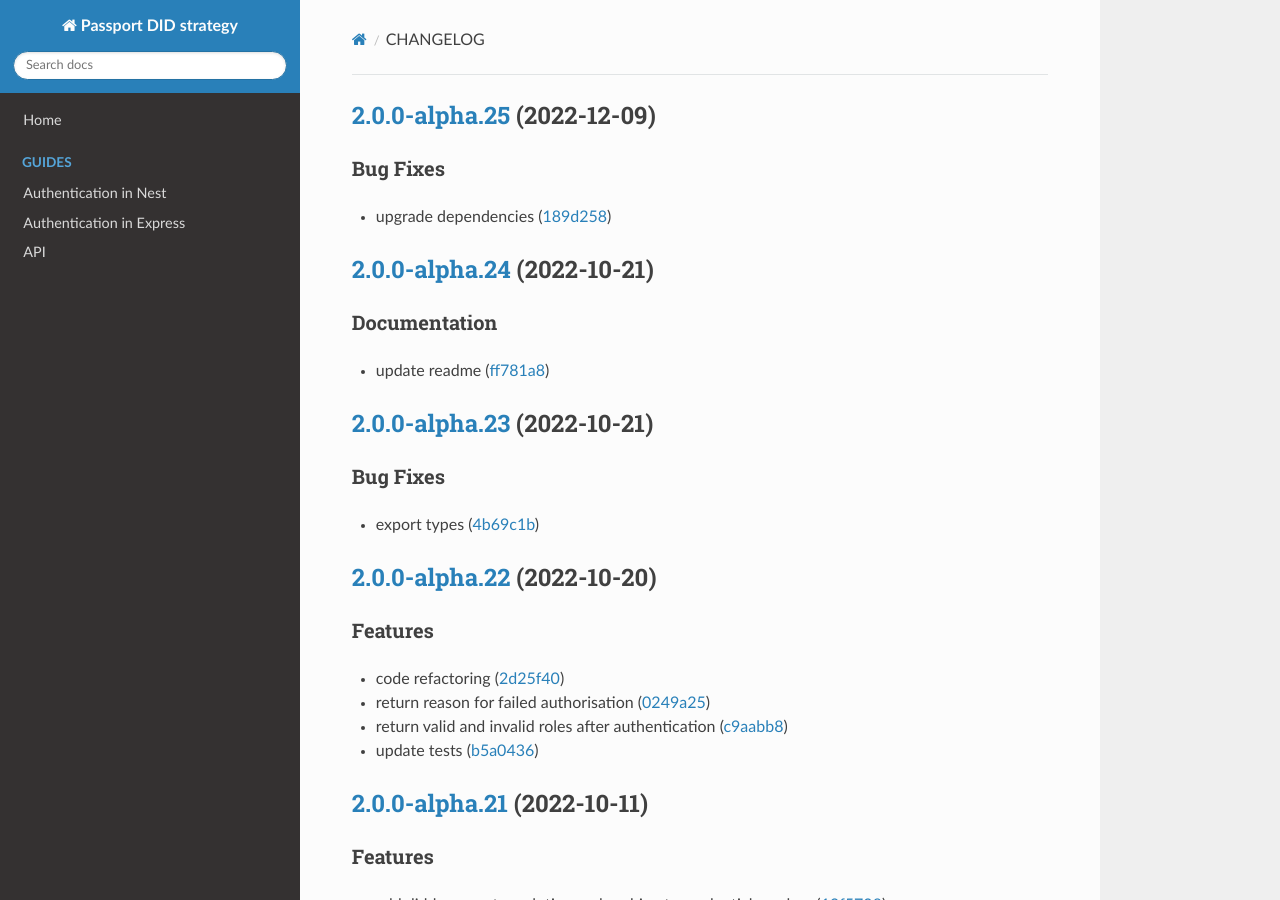
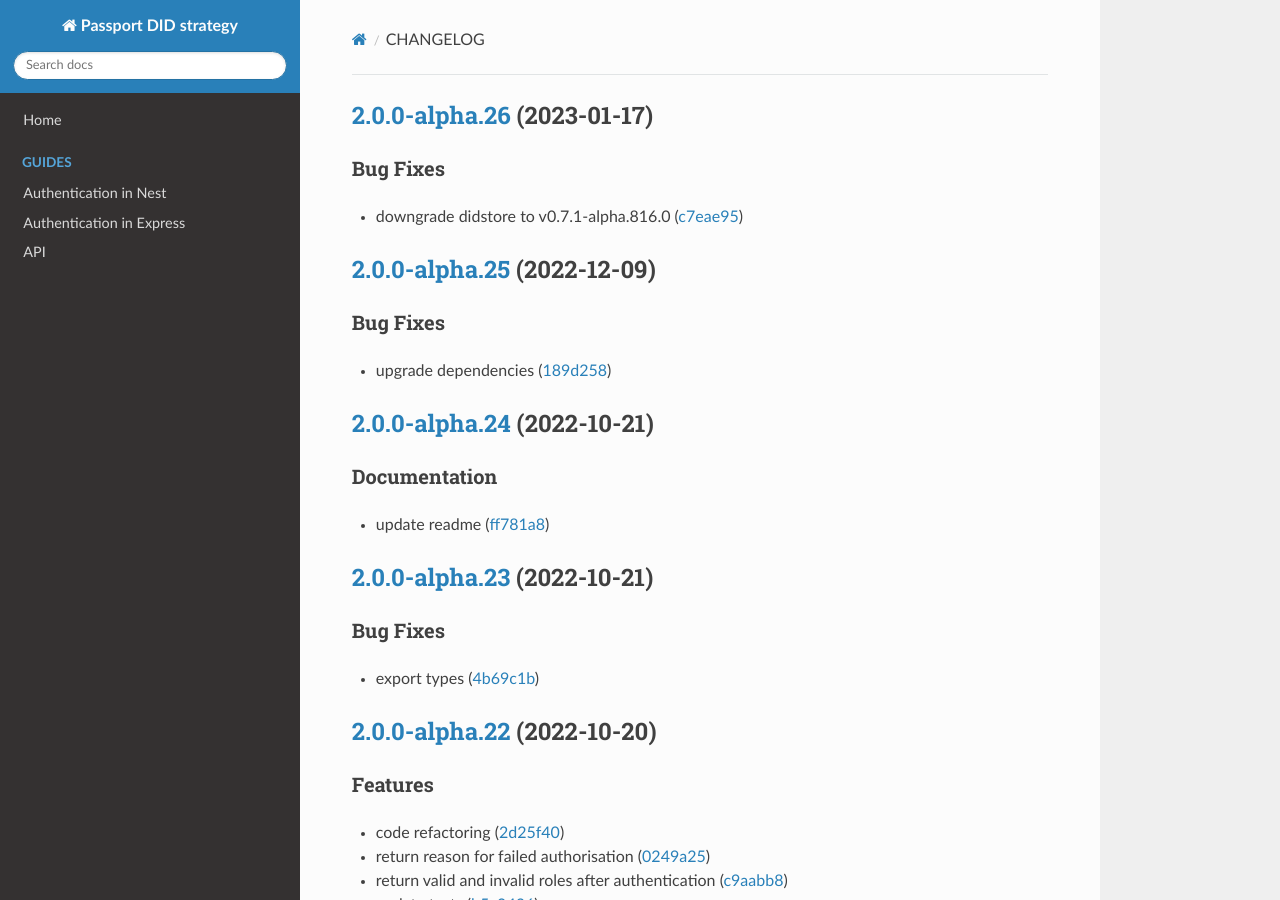
Before and after one commit to energywebfoundation/passport-did-auth, an MkDocs documentation site: the page built from docs/CHANGELOG.md, in a window 1280 px wide and 900 px high. Built offline with MkDocs 1.6.1, drawn with Linux system fonts in a browser that asks for light colours; nearby versions of some CDN libraries.

Commit message:
chore(release): 2.0.0-alpha.26 [skip ci]
## [2.0.0-alpha.26](https://github.com/energywebfoundation/passport-did-auth/compare/v2.0.0-alpha.25...v2.0.0-alpha.26) (2023-01-17)

### Bug Fixes

* downgrade didstore to v0.7.1-alpha.816.0 ([c7eae95](https://github.com/energywebfoundation/passport-did-auth/commit/c7eae9557df9b26b08da278701505023a0cc4676))

```diff
--- a/docs/CHANGELOG.md
+++ b/docs/CHANGELOG.md
@@ -1,3 +1,10 @@
+## [2.0.0-alpha.26](https://github.com/energywebfoundation/passport-did-auth/compare/v2.0.0-alpha.25...v2.0.0-alpha.26) (2023-01-17)
+
+
+### Bug Fixes
+
+* downgrade didstore to v0.7.1-alpha.816.0 ([c7eae95](https://github.com/energywebfoundation/passport-did-auth/commit/c7eae9557df9b26b08da278701505023a0cc4676))
+
 ## [2.0.0-alpha.25](https://github.com/energywebfoundation/passport-did-auth/compare/v2.0.0-alpha.24...v2.0.0-alpha.25) (2022-12-09)
 
 
--- a/package.json
+++ b/package.json
@@ -1,6 +1,6 @@
 {
   "name": "passport-did-auth",
-  "version": "2.0.0-alpha.25",
+  "version": "2.0.0-alpha.26",
   "description": "",
   "main": "dist/index.js",
   "types": "dist/index.d.ts",
```
